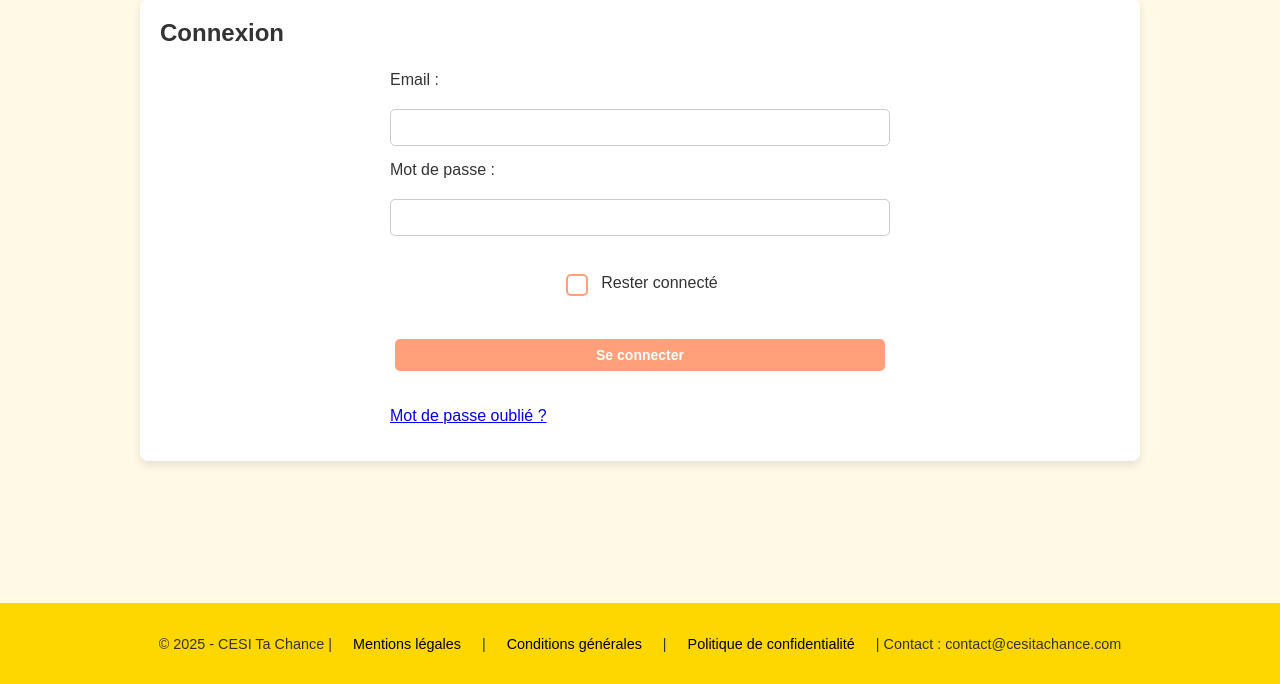
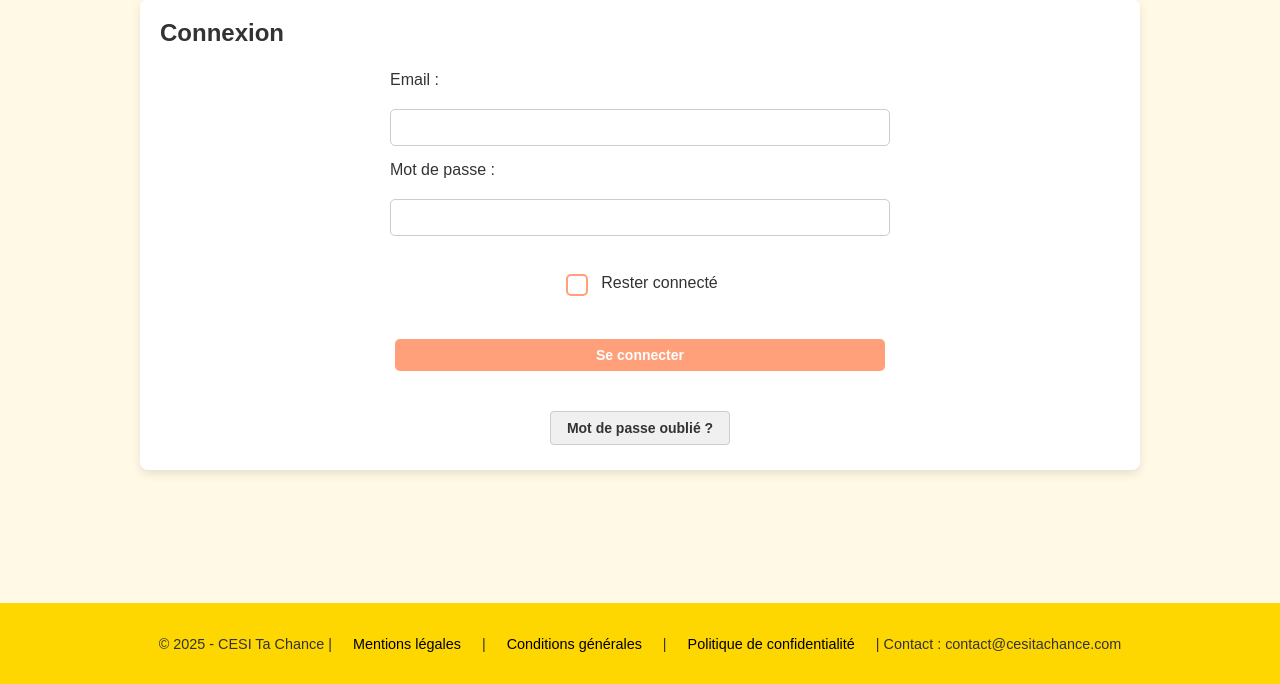
Before and after one commit to enzogilles/cesitachance, a PHP site: the page made by app/views/utilisateurs/connexion.twig in a window 1280 px wide. Shown: the part 116-800 px from the top of the page. Run offline with PHP 8.4, Linux system fonts and the light colour scheme; the template is opened without the code that fills it, so the values that code supplies are empty; some libraries are stand-ins or nearby versions.

Commit message:
Correction bouton mdp oublié

```diff
--- a/app/views/utilisateurs/connexion.twig
+++ b/app/views/utilisateurs/connexion.twig
@@ -19,9 +19,10 @@
         </div>
 
         <button type="submit" class="btn">Se connecter</button>
-        <p class="forgot-password">
-            <a href="{{ BASE_URL }}index.php?controller=utilisateur&action=resetPassword">Mot de passe oublié ?</a>
-        </p>
+
+        <div class="password-reset-container">
+            <a href="{{ BASE_URL }}index.php?controller=utilisateur&action=resetPassword" class="btn btn-password-reset">Mot de passe oublié ?</a>
+        </div>
     </form>
 </section>
 {% endblock %}
--- a/public/styles/styles.css
+++ b/public/styles/styles.css
@@ -304,6 +304,28 @@ button,
   width: 100%;
 }
 
+/* Style pour le bouton "Mot de passe oublié" */
+.password-reset-container {
+    text-align: center;
+    margin-top: 15px;
+}
+
+.btn-password-reset {
+    display: inline-block;
+    padding: 8px 16px;
+    background-color: #f0f0f0;
+    color: #333;
+    text-decoration: none;
+    border-radius: 4px;
+    border: 1px solid #ccc;
+    transition: all 0.3s ease;
+}
+
+.btn-password-reset:hover {
+    background-color: #e0e0e0;
+    text-decoration: none;
+}
+
 /* MENU UTILISATEUR */
 #user-icon {
   background-color: var(--secondary-color);
```
